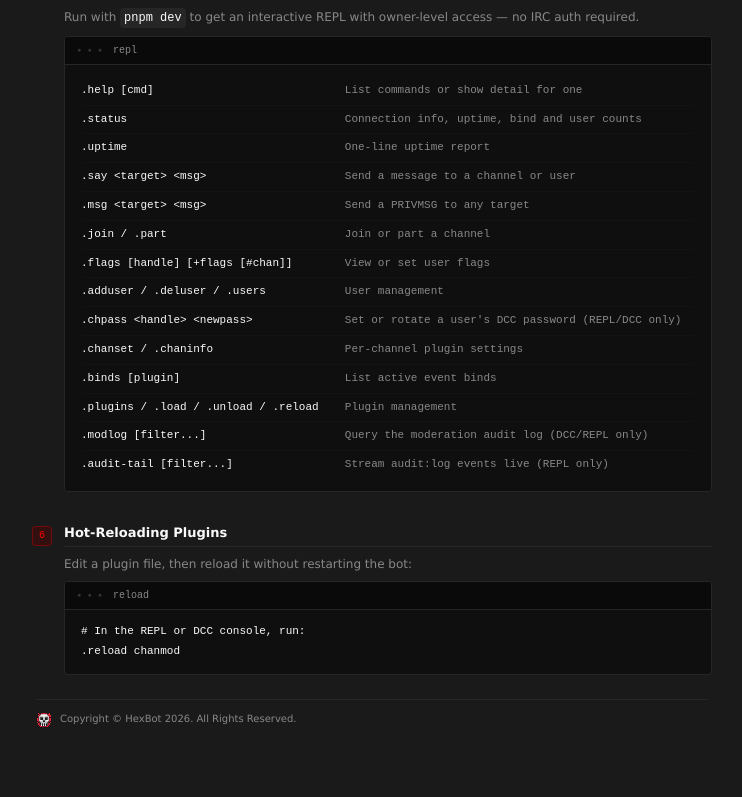
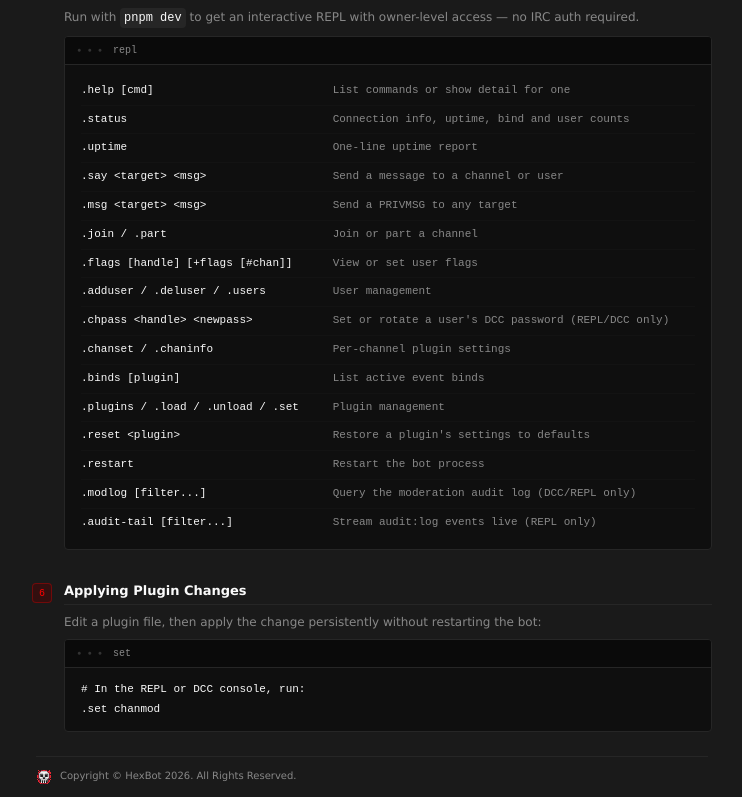
Before and after one commit to jstnmthw/hexbot-web, a Next.js app: page /deploy in a window 1280 px wide. Shown: the part 1663-2460 px from the top of the page, without its empty margins (268-1010 px from the left). Before the commit the page ends 2403 px from the top, so only its background shows below. Built offline with nearby package versions, Linux system fonts and the light colour scheme.

Commit message:
Replace .reload with .set and document .reset/.restart on Deploy page
Reflects HexBot v0.5.0 dropping .reload in favor of persistent .set, and
adds the new .reset and .restart commands to the REPL reference.

```diff
--- a/app/(main)/deploy/page.tsx
+++ b/app/(main)/deploy/page.tsx
@@ -5,7 +5,7 @@ import InlineCode from "../../components/inline-code";
 
 export const metadata: Metadata = {
   title: "Get Up and Running",
-  description: "Deploy HexBot with Docker or a manual install. Includes configuration examples, REPL commands, hot-reload guide, and DCC port setup.",
+  description: "Deploy HexBot with Docker or a manual install. Includes configuration examples, REPL commands, plugin management, and DCC port setup.",
   alternates: { canonical: "/deploy" },
 };
 
@@ -33,7 +33,9 @@ const REPL_COMMANDS = [
   { cmd: ".chpass <handle> <newpass>", desc: "Set or rotate a user's DCC password (REPL/DCC only)" },
   { cmd: ".chanset / .chaninfo", desc: "Per-channel plugin settings" },
   { cmd: ".binds [plugin]", desc: "List active event binds" },
-  { cmd: ".plugins / .load / .unload / .reload", desc: "Plugin management" },
+  { cmd: ".plugins / .load / .unload / .set", desc: "Plugin management" },
+  { cmd: ".reset <plugin>", desc: "Restore a plugin's settings to defaults" },
+  { cmd: ".restart", desc: "Restart the bot process" },
   { cmd: ".modlog [filter...]", desc: "Query the moderation audit log (DCC/REPL only)" },
   { cmd: ".audit-tail [filter...]", desc: "Stream audit:log events live (REPL only)" },
 ];
@@ -142,10 +144,10 @@ pnpm dev            # development, with interactive REPL`}</Terminal>
         </div>
       </Step>
 
-      <Step n={6} title="Hot-Reloading Plugins">
-        <p className="mb-2 text-muted-foreground">Edit a plugin file, then reload it without restarting the bot:</p>
-        <Terminal title="reload">{`# In the REPL or DCC console, run:
-.reload chanmod`}</Terminal>
+      <Step n={6} title="Applying Plugin Changes">
+        <p className="mb-2 text-muted-foreground">Edit a plugin file, then apply the change persistently without restarting the bot:</p>
+        <Terminal title="set">{`# In the REPL or DCC console, run:
+.set chanmod`}</Terminal>
       </Step>
     </div>
   );
```
